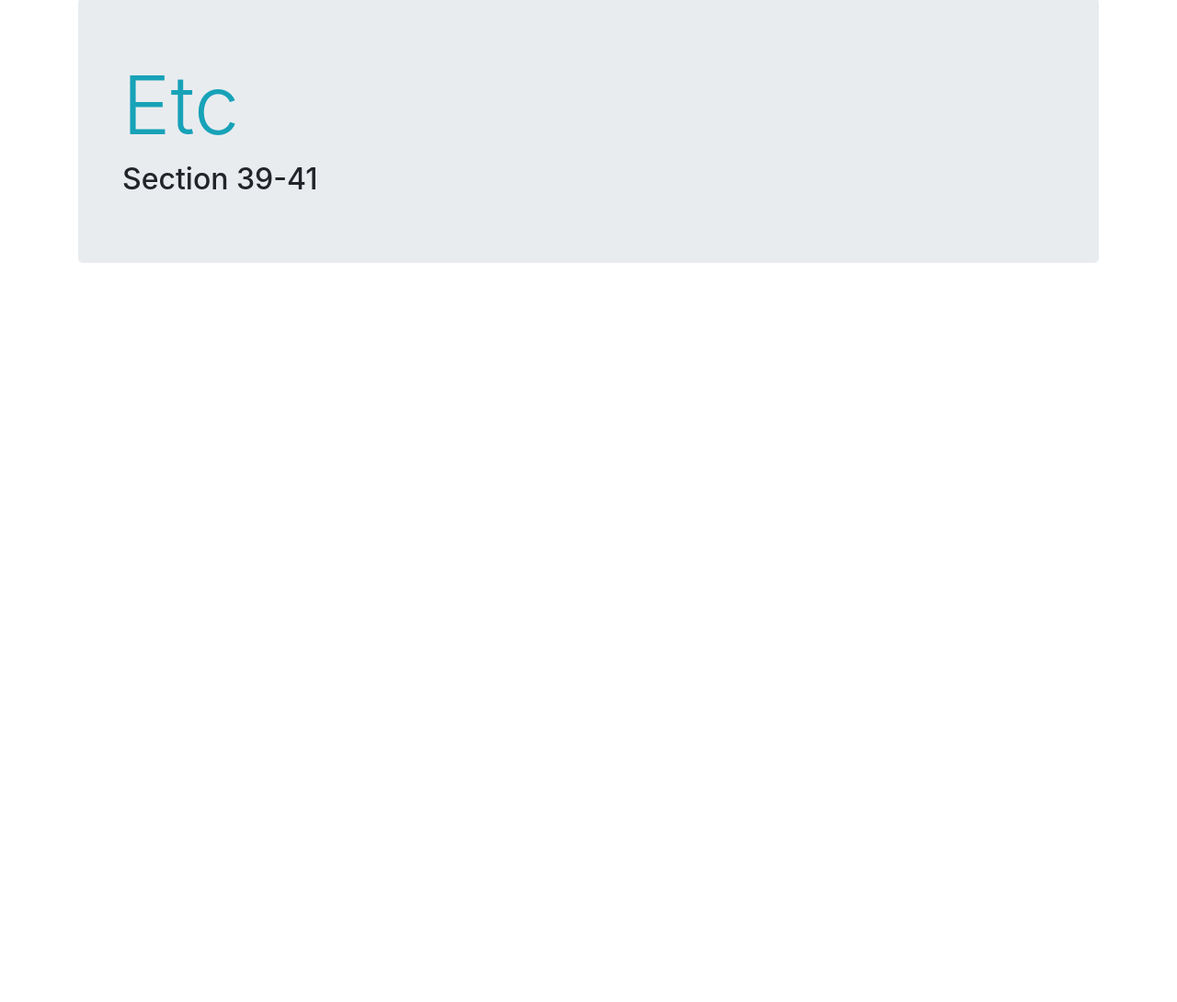
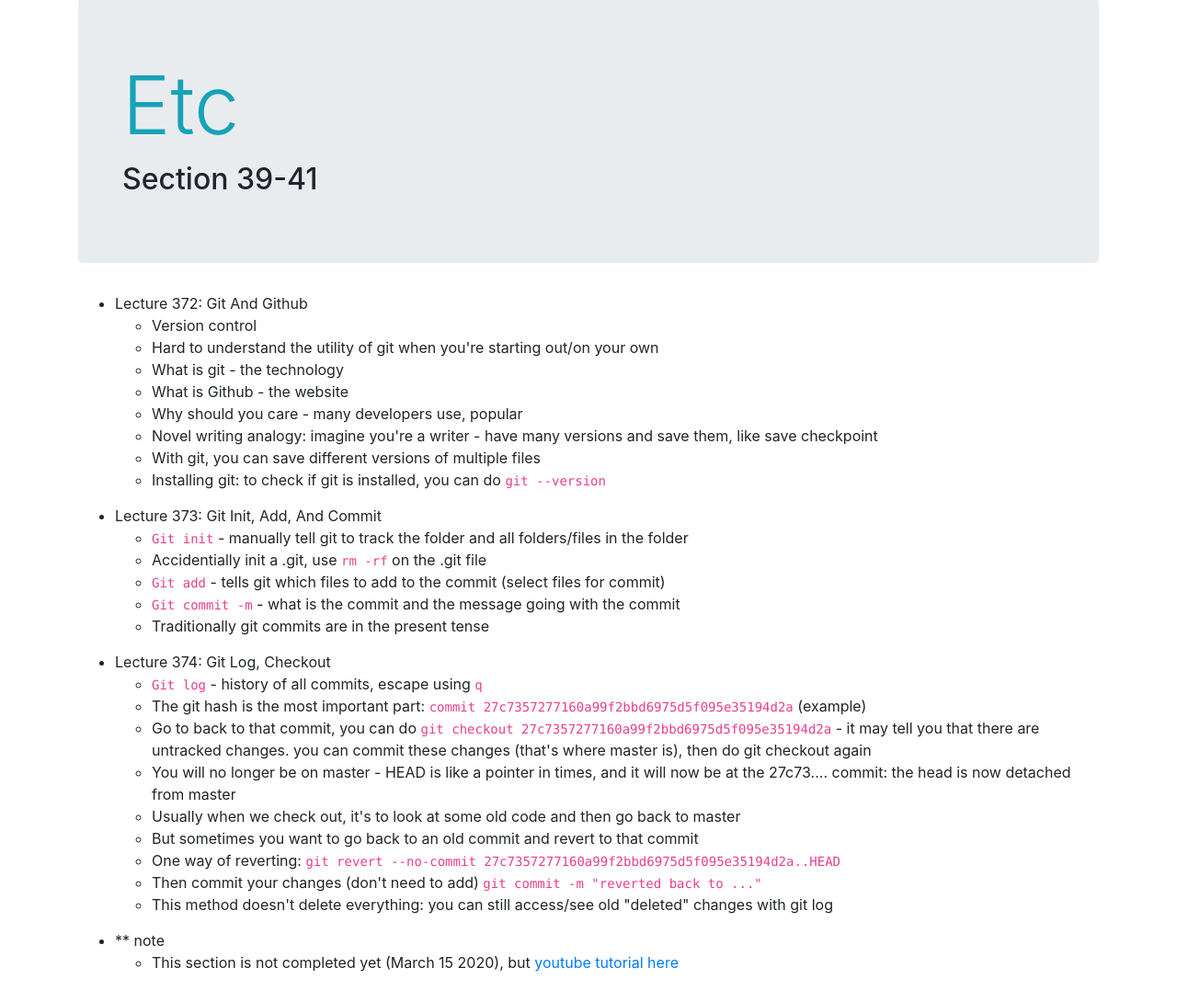
Before and after one commit to seasyhuang/Web-Dev-Bootcamp, a plain HTML site: page notes13.html in a window 1280 px wide. Shown: the part 78-1168 px from the top of the page at 92% size. Before the commit the page ends 800 px from the top, so only its background shows below. Drawn offline with nearby package versions, Linux system fonts and the light colour scheme.

Commit message:
finish git section (until git log/checkout, other parts not complete)

```diff
--- a/notes13.html
+++ b/notes13.html
@@ -23,9 +23,52 @@
         <h2 class="display-5">Section 39-41</h2>
       </div>
 
+      <ul>
+        <li class="lecture">Lecture 372: Git and github</li>
+        <ul>
+          <li>version control</li>
+          <li>hard to understand the utility of git when you're starting out/on your own</li>
+          <li>what is git - the technology</li>
+          <li>what is Github - the website</li>
+          <li>why should you care -  many developers use, popular</li>
+          <li>novel writing analogy: imagine you're a writer - have many versions and save them, like save checkpoint </li>
+          <li>with git, you can save different versions of multiple files </li>
+          <li>installing git: to check if git is installed, you can do <code>git --version</code> </li>
+        </ul>
+
+        <li class="lecture">Lecture 373: git init, add, and commit</li>
+        <ul>
+          <li><code>git init</code> - manually tell git to track the folder and all folders/files in the folder</li>
+          <li>accidentially init a .git, use <code>rm -rf</code> on the .git file </li>
+          <li><code>git add</code> - tells git which files to add to the commit (select files for commit)</li>
+          <li><code>git commit -m</code> - what is the commit and the message going with the commit </li>
+          <li>traditionally git commits are in the present tense</li>
+        </ul>
+
+        <li class="lecture">Lecture 374: git log, checkout</li>
+        <ul>
+          <li><code>git log</code> - history of all commits, escape using <code>q</code> </li>
+          <li>the git hash is the most important part: <code>commit 27c7357277160a99f2bbd6975d5f095e35194d2a</code> (example) </li>
+          <li>go to back to that commit, you can do <code>git checkout 27c7357277160a99f2bbd6975d5f095e35194d2a</code> - it may tell you that there are untracked changes. you can commit these changes (that's where master is), then do git checkout again</li>
+          <li>you will no longer be on master - HEAD is like a pointer in times, and it will now be at the 27c73.... commit: the head is now detached from master</li>
+          <li>usually when we check out, it's to look at some old code and then go back to master</li>
+          <li>but sometimes you want to go back to an old commit and revert to that commit</li>
+          <li>one way of reverting: <code>git revert --no-commit 27c7357277160a99f2bbd6975d5f095e35194d2a..HEAD</code> </li>
+          <li>then commit your changes (don't need to add) <code>git commit -m "reverted back to ..."</code> </li>
+          <li>this method doesn't delete everything: you can still access/see old "deleted" changes with git log</li>
+        </ul>
+
+        <li>** note</li>
+        <ul>
+          <li>this section is not completed yet (March 15 2020), but <a href="https://www.youtube.com/watch?v=LemSseuZB9I&list=PL86ehqHzxhy4XX_qZZE_5mrp38WGZRzTO">youtube tutorial here</a> </li>
+        </ul>
+
+
+      </ul>
+
+
 
     </div>
-
     <script src="eventlistener.js" charset="utf-8"></script>
   </body>
 </html>
```
